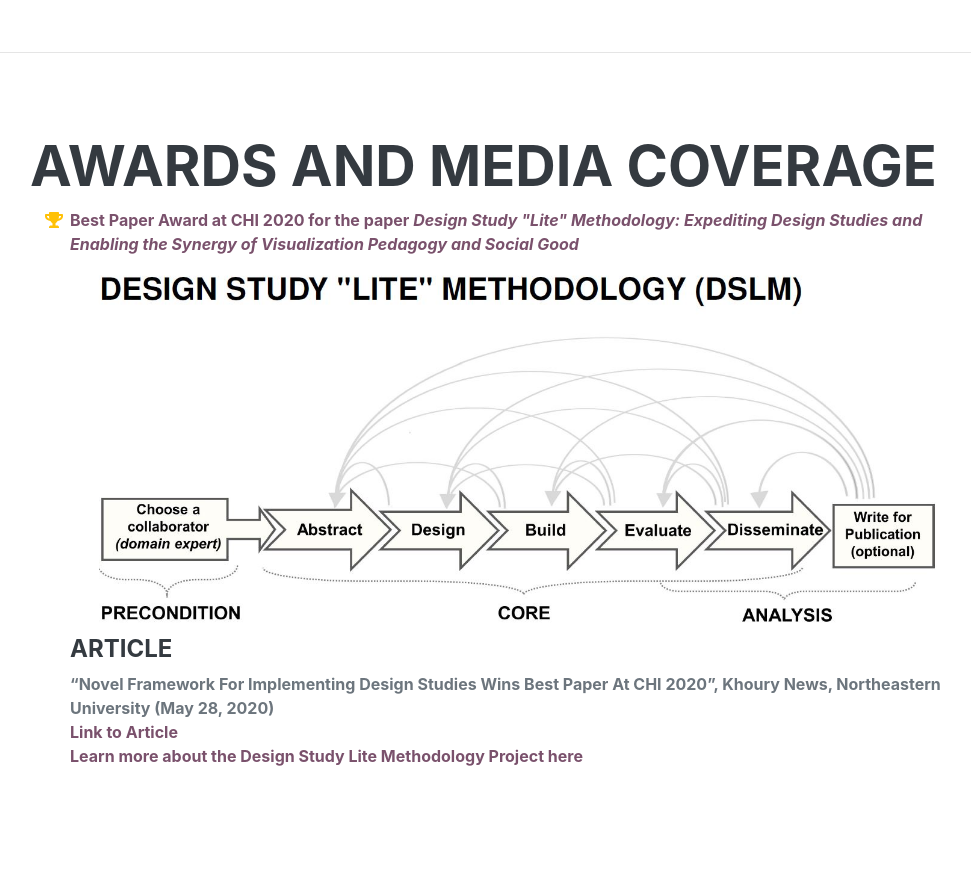
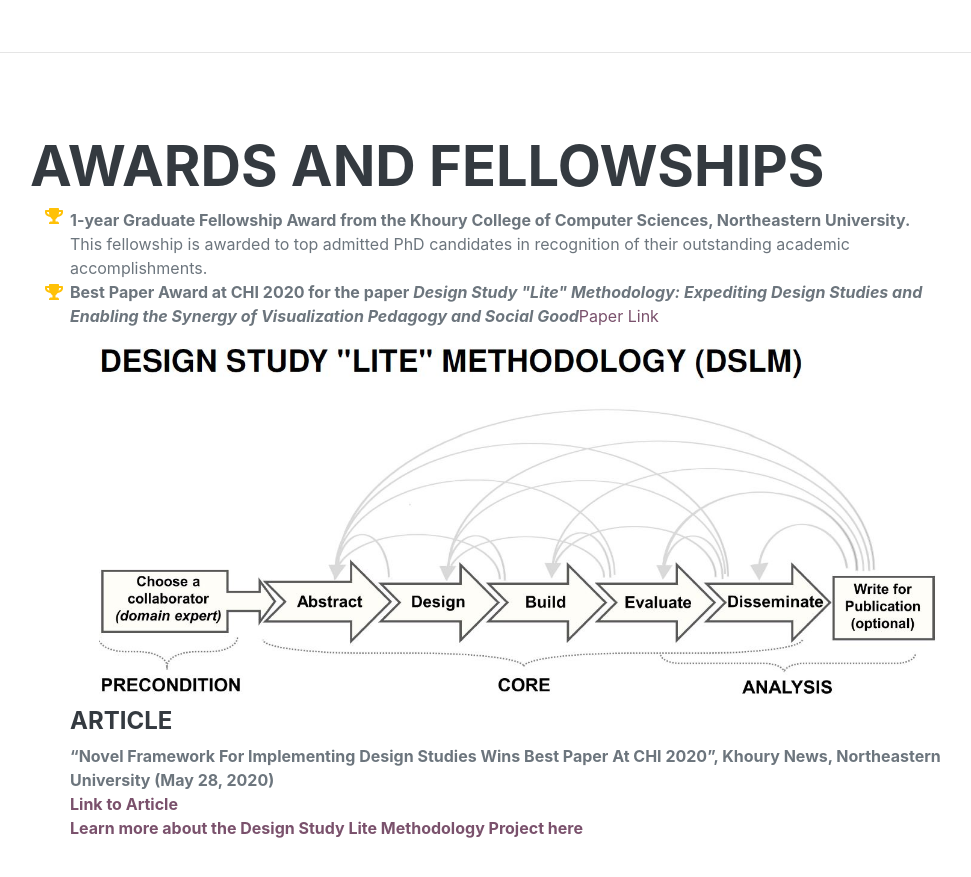
Before and after one commit to uzma0804/uhs, a plain HTML site: page index.html in a window 1280 px wide. Shown: the part 4260-5137 px from the top of the page, without its empty margins (290-1261 px from the left). Drawn offline with nearby package versions, Linux system fonts and the light colour scheme; a web font is replaced by a local one.

Commit message:
Update index.html

```diff
--- a/index.html
+++ b/index.html
@@ -230,13 +230,20 @@
 
 
             <!-- Awards-->
-            <section class="resume-section" id="awards">
+               <section class="resume-section" id="awards">
                 <div class="resume-section-content">
-                    <h2 class="">Awards and Media Coverage</h2>
+                    <h2 class="">Awards and Fellowships </h2>
                     <ul class="fa-ul mb-5">
+
+                         <li>
+                            <span class="fa-li"><i class="fas fa-trophy text-warning mb-3"></i></span>
+                           <b>1-year Graduate Fellowship Award from the Khoury College of Computer Sciences, Northeastern University.</b> This fellowship is awarded to top admitted PhD candidates in recognition of their outstanding academic accomplishments. </li>
+
+
+
                         <li>
                             <span class="fa-li"><i class="fas fa-trophy text-warning"></i></span>
-                           <a href="https://dl.acm.org/doi/abs/10.1145/3313831.3376829"><b>Best Paper Award at CHI 2020 for the paper <em>Design Study "Lite" Methodology: Expediting Design Studies and Enabling the Synergy of Visualization Pedagogy and Social Good</em></b></a> </li>
+                           <b>Best Paper Award at CHI 2020 for the paper <em>Design Study "Lite" Methodology: Expediting Design Studies and Enabling the Synergy of Visualization Pedagogy and Social Good</em></b><a href="https://dl.acm.org/doi/abs/10.1145/3313831.3376829">Paper Link</a> </li>
 
                            <img src="i.JPG" style="width:100%; height:50%; margin-top: 10px; border-color: black; border-width: 1px;">
 <div>
@@ -256,6 +263,8 @@
         </div>
 
    <hr class="m-0" />
+
+
 
 
 
```
